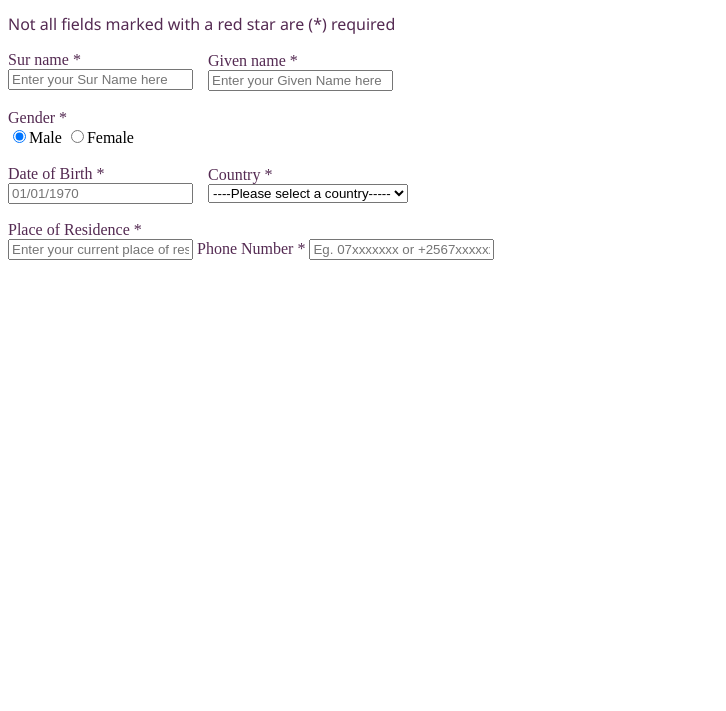
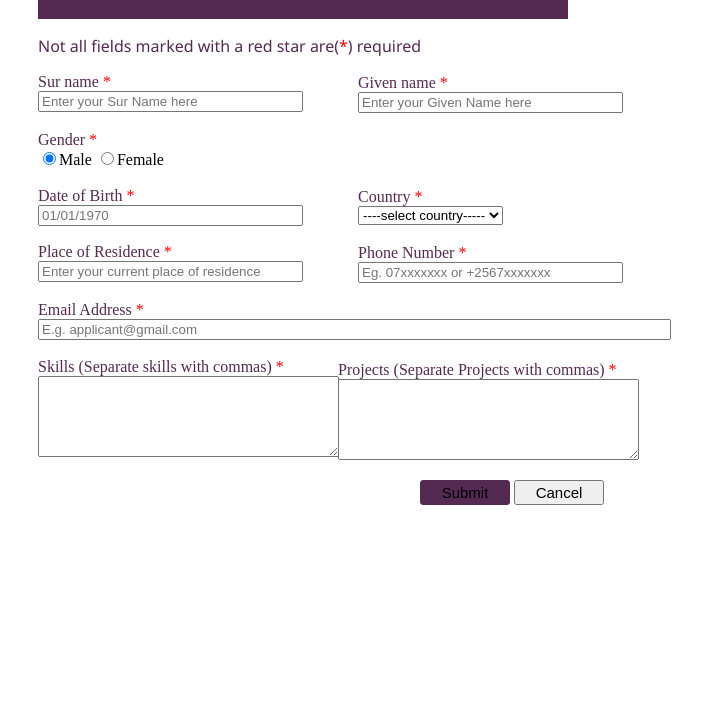
Before and after one commit to chrisopiyo/Refactory-Catalyst002-Final-Assessment, a plain HTML site: page Ankunda Nisha/form.html in a window 1280 px wide. Shown: the part 89-800 px from the top of the page, without its empty margins (0-726 px from the left). Drawn offline with Linux system fonts and the light colour scheme.

Commit message:
Fourth Commit

```diff
--- a/Ankunda Nisha/form.css
+++ b/Ankunda Nisha/form.css
@@ -1,10 +1,12 @@
 
-
+form{
+    margin: 30px;
+}
 .header{
 background-color: rgb(84,42,82);
 text-align: center;
 height: 10%;
-width: 30%;
+width: 44%;
 }
 h2{
     color: white;
@@ -14,20 +16,59 @@ p{
     color: rgb(84,42,82);
     font-family: 'Segoe UI', Tahoma, Geneva, Verdana, sans-serif;
 }
+#red{
+    color: red;
+}
 label{
     color: rgb(84,42,82);
 }
 .up{
-    margin-left: 200px;
+    margin-left: 320px;
     margin-top: -38px;
 }
 .upo{
-    margin-left: 200px;
+    margin-left: 320px;
 }
 .side{
-    margin-left: 200px;
+    margin-left: 320px;
     margin-top: -38px;
 }
 .sido{
-    margin-left: 200px;
+    margin-left: 320px;
 }
+.move{
+    margin-left: 320px;
+    margin-top: -38px;
+}
+
+.moved{
+    margin-left: 320px;
+}
+.pro1{
+    margin-left: 300px;
+    margin-top: -96px;
+}
+.pro2{
+    margin-left: 300px;
+}
+
+.sub{
+    margin-left: 377px;
+}
+input[type="submit"]{
+    background-color: rgb(84,42,82);
+    margin-left: 5px;
+    margin-top: 2px;
+    font-size:15px;
+    width: 90px;
+    height: 25px;
+    border: 1px solid rgb(84,42,82);
+    border-radius: 3px;
+    /* padding: 5px 4px; */
+}
+
+.button{
+    font-size: 15px;
+    width:90px;
+    height: 25px;
+}
--- a/Ankunda Nisha/form.html
+++ b/Ankunda Nisha/form.html
@@ -15,33 +15,33 @@
                 <h2>Student Details Entry Form</h2>
 
             </div>
-            <p>Not all fields marked with a red star are (*) required</p>
+            <p>Not all fields marked with a red star are(<span class ="red" id = "red">*</span>) required</p>
             <div class="details">
                 <div class="first">
-                    <label for="surname">Sur name *</label><br>
-                    <input type="text" id="sur" name="sur" placeholder="Enter your Sur Name here">
+                    <label for="surname">Sur name <span class ="red" id = "red"> * </span></label><br>
+                    <input type="text" id="sur" name="sur" placeholder="Enter your Sur Name here" size ="30">
                     <div class="up">
-                        <label for="given">Given name *</label>
+                        <label for="given">Given name <span class ="red" id = "red"> * </span></label>
                     </div>
                     <div class="upo">
-                        <input type="text" id="giv" name="giv" placeholder="Enter your Given Name here"><br>
+                        <input type="text" id="giv" name="giv" placeholder="Enter your Given Name here" size ="30"><br>
                     </div>
                 </div>
                 <br>
 
-                <label for="gender">Gender *</label><br>
+                <label for="gender">Gender <span class ="red" id = "red"> * </span></label><br>
                 <input type="radio" id="male" name="gender" checked>Male
                 <input type="radio" id="female" name="gender">Female<br><br>
 
                 <div class="second">
-                    <label for="given">Date of Birth *</label><br>
-                    <input type="text" id="date" name="date" placeholder="01/01/1970">
+                    <label for="given">Date of Birth <span class ="red" id = "red"> * </span></label><br>
+                    <input type="text" id="date" name="date" placeholder="01/01/1970" size="30">
                     <div class="side">
-                        <label for="given">Country *</label>
+                        <label for="given">Country <span class ="red" id = "red"> * </span></label>
                     </div>
                     <div class="sido">
-                        <select name="country" id="country">
-                            <option selected>----Please select a country-----</option>
+                        <select name="country" id="country" >
+                            <option selected>----select country-----</option>
                             <option value="Uganda">Uganda</option>
                             <option value="Kenya">Kenya</option>
                             <option value="Tanzania">Tanzania</option>
@@ -49,24 +49,41 @@
                     </div>
                 </div><br>
 
-                <label for="residence">Place of Residence *</label><br>
-                <input type="text" id="place" name="place" placeholder="Enter your current place of residence">
-                <label for="phone">Phone Number *</label>
-                <input type="text" id="num" name="num" placeholder="Eg. 07xxxxxxx or +2567xxxxxxx"><br>
-                <!-- <label for="email">Email Address *</label><br>
-                <input type="text" id="email" name="email" placeholder="E.g. applicant@gmail.com" size="60"><br>
+                <div class="third">
+                <label for="residence">Place of Residence <span class ="red" id = "red"> * </span></label><br>
+                <input type="text" id="place" name="place" placeholder="Enter your current place of residence" size="30">
+                <div class = "move">
+                <label for="phone">Phone Number <span class ="red" id = "red"> * </span></label>
+                </div>
+                <div class = "moved">
+                <input type="text" id="num" name="num" placeholder="Eg. 07xxxxxxx or +2567xxxxxxx" size="30"><br>
+                </div>
+            </div><br>
+
+
+                <label for="email">Email Address <span class ="red" id = "red"> * </span></label><br>
+                <input type="text" id="email" name="email" placeholder="E.g. applicant@gmail.com" size="76"><br><br>
+
                 <div class = "skil">
-                <label for="skill">Skills (Separate skills with commas) *</label><br>
-                <textarea name="about" rows="5" cols="15" id="stxa"></textarea>
+                <label for="skill">Skills (Separate skills with commas) <span class ="red" id = "red"> * </span></label><br>
+                <textarea name="about" rows="5" cols="35" id="stxa"></textarea>
                 </div>
-                <div class="pro"></div>
-                <label for="pro">Projects (Separate Projects with commas)*</label>
-                <textarea name="about" rows="5" cols="15" id="protxa"></textarea>
+
+                <div class="pro">
+                    <div class = "pro1">
+                <label for="pro">Projects (Separate Projects with commas)<span class ="red" id = "red"> * </span></label>
+                </div>
+                <div class = "pro2">
+                <textarea name="about" rows="5" cols="35" id="protxa"></textarea>
+                </div>
+                </div><br>
+
+                <div class = "sub">
+                    <input type="submit" value="Submit" name="Submit" id="uc" onclick= "validate()">
+                    <button class="button" onclick="leave()">Cancel</button>
+                    </div>
+
             </div>
-                    <input type="submit" value="Submit" name="Submit" id="uc" onclick= "validate()">
-                    <button class="button" onclick="leave()">Exit</button>
-
-            </div> -->
             </div>
     </form>
     <script src="form.js"></script>
--- a/Ankunda Nisha/form.js
+++ b/Ankunda Nisha/form.js
@@ -35,7 +35,7 @@ const validate = () => {
 
     //validation so that country field isn't empty
     const city = document.getElementById('country');
-   if(city.value == '----Please select a country-----'){
+   if(city.value == '----select country-----'){
     alert('Please choose a country');
     city.style.border = "2px red solid";
    }
```
